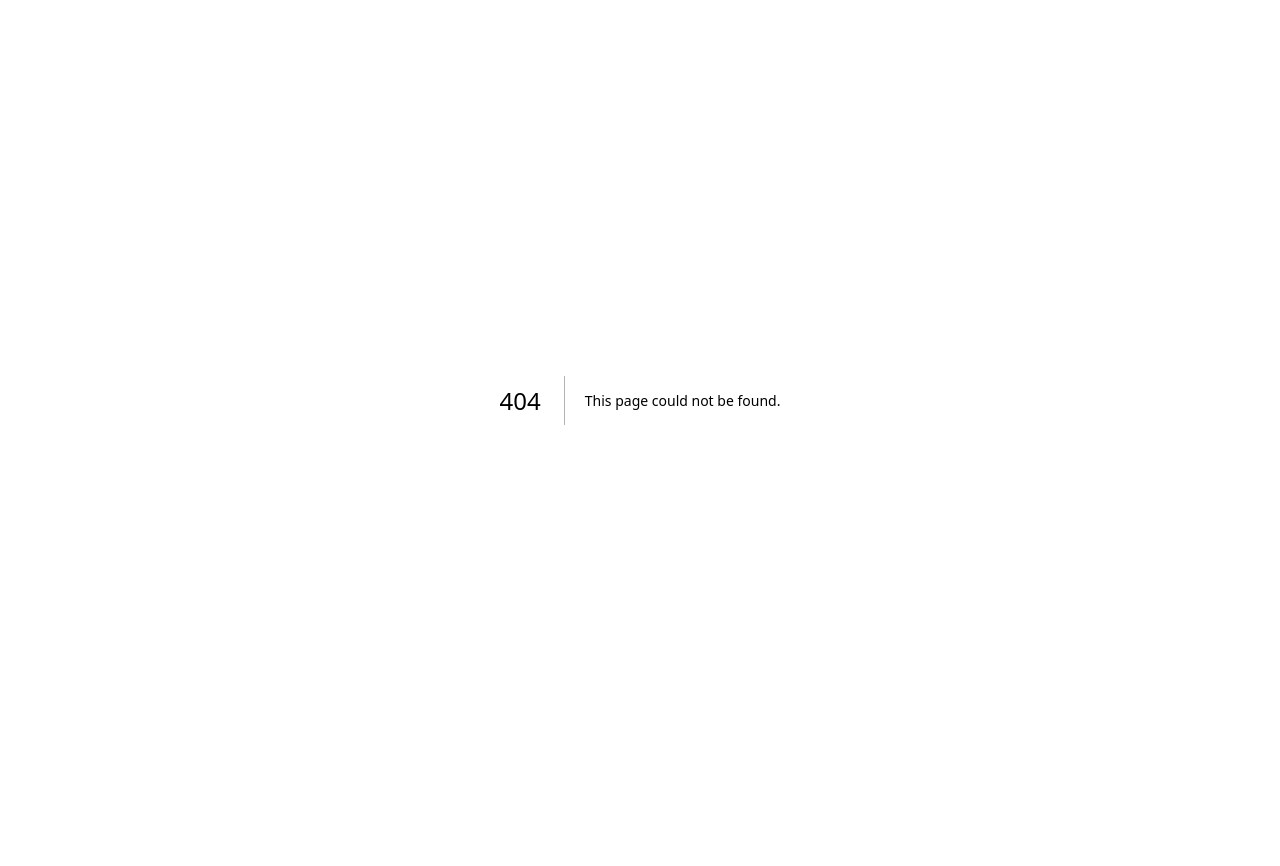
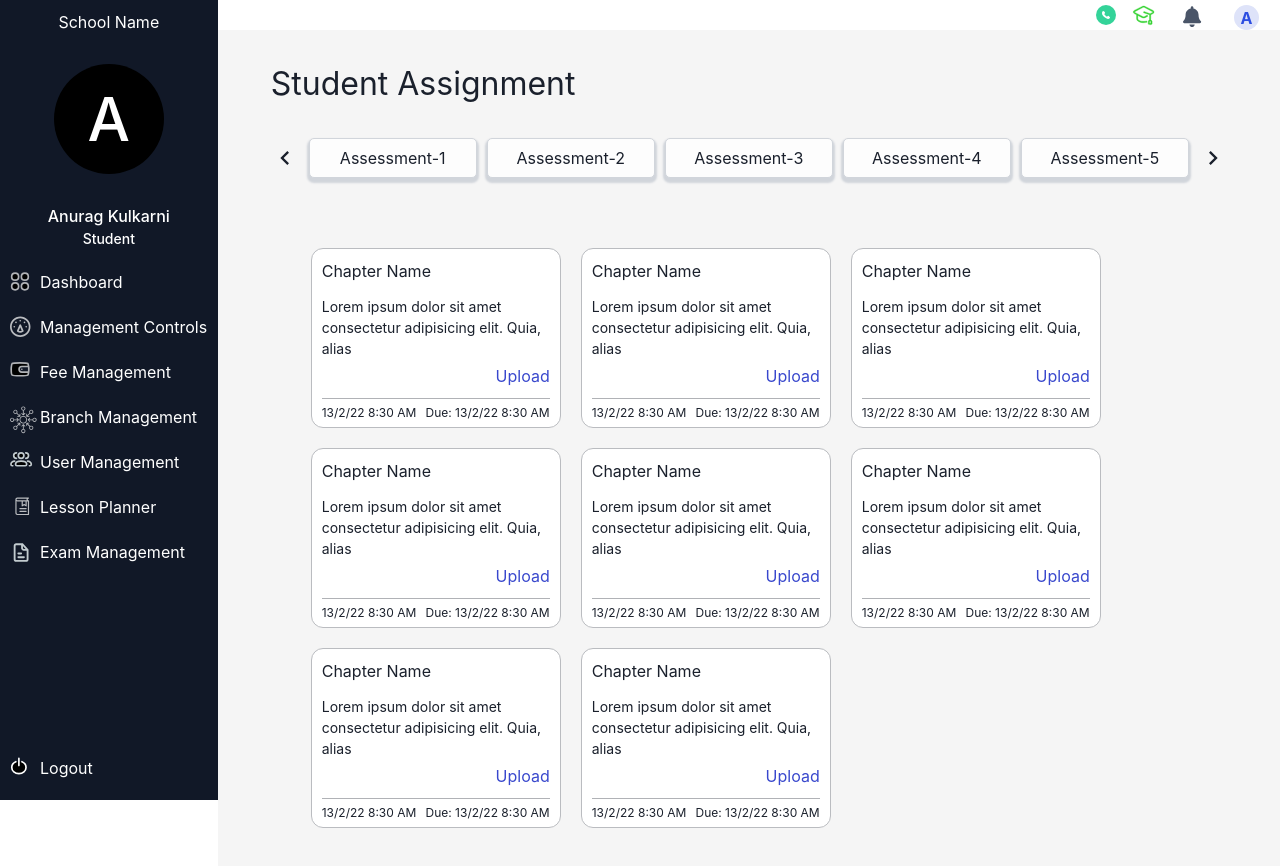
Before and after one commit to DezyNation/instituteiq, a Next.js app: page /studentassignment in a window 1280 px wide. Before the commit this address had no page. Shown: the top 866 px of the page. Before the commit the page ends 800 px from the top, so only its background shows below. Built offline with nearby package versions, Linux system fonts and the light colour scheme.

Commit message:
Built Student Assignment UI

```diff
--- /dev/null
+++ b/src/Components/Student Assignment/StudentAssignment.jsx
@@ -0,0 +1,94 @@
+import { Grid } from "@chakra-ui/react";
+import React from "react";
+import MainPage from "../Layout Components/MainPage/MainPage";
+import Carousel from "../Misc/Carousel";
+import StudentAssignmentItem from "./StudentAssignmentItem";
+
+const StudentAssignment = () => {
+  const assignments = [
+    {
+      chapter: "Chapter Name",
+      description:
+        "Lorem ipsum dolor sit amet consectetur adipisicing elit. Quia, alias",
+      startDate: "13/2/22 8:30 AM",
+      dueDate: "13/2/22 8:30 AM",
+    },
+    {
+      chapter: "Chapter Name",
+      description:
+        "Lorem ipsum dolor sit amet consectetur adipisicing elit. Quia, alias",
+      startDate: "13/2/22 8:30 AM",
+      dueDate: "13/2/22 8:30 AM",
+    },
+    {
+      chapter: "Chapter Name",
+      description:
+        "Lorem ipsum dolor sit amet consectetur adipisicing elit. Quia, alias",
+      startDate: "13/2/22 8:30 AM",
+      dueDate: "13/2/22 8:30 AM",
+    },
+    {
+      chapter: "Chapter Name",
+      description:
+        "Lorem ipsum dolor sit amet consectetur adipisicing elit. Quia, alias",
+      startDate: "13/2/22 8:30 AM",
+      dueDate: "13/2/22 8:30 AM",
+    },
+    {
+      chapter: "Chapter Name",
+      description:
+        "Lorem ipsum dolor sit amet consectetur adipisicing elit. Quia, alias",
+      startDate: "13/2/22 8:30 AM",
+      dueDate: "13/2/22 8:30 AM",
+    },
+    {
+      chapter: "Chapter Name",
+      description:
+        "Lorem ipsum dolor sit amet consectetur adipisicing elit. Quia, alias",
+      startDate: "13/2/22 8:30 AM",
+      dueDate: "13/2/22 8:30 AM",
+    },
+    {
+      chapter: "Chapter Name",
+      description:
+        "Lorem ipsum dolor sit amet consectetur adipisicing elit. Quia, alias",
+      startDate: "13/2/22 8:30 AM",
+      dueDate: "13/2/22 8:30 AM",
+    },
+    {
+      chapter: "Chapter Name",
+      description:
+        "Lorem ipsum dolor sit amet consectetur adipisicing elit. Quia, alias",
+      startDate: "13/2/22 8:30 AM",
+      dueDate: "13/2/22 8:30 AM",
+    },
+  ];
+
+  return (
+    <MainPage heading="Student Assignment">
+      <Carousel />
+      <Grid
+        gridTemplateRows="repeat(2, max-content)"
+        h="100vh"
+        gridTemplateColumns="repeat(auto-fit, minmax(250px,250px))"
+        w="100%"
+        mt="70px"
+        ml="40px"
+        gap="20px"
+      >
+        {assignments.map((element) => {
+          return (
+            <StudentAssignmentItem
+              chapter={element.chapter}
+              description={element.description}
+              startDate={element.startDate}
+              dueDate={element.dueDate}
+            />
+          );
+        })}
+      </Grid>
+    </MainPage>
+  );
+};
+
+export default StudentAssignment;
--- /dev/null
+++ b/src/Components/Student Assignment/StudentAssignmentItem.jsx
@@ -0,0 +1,51 @@
+import { DownloadIcon } from "@chakra-ui/icons";
+import {
+  Box,
+  Card,
+  CardBody,
+  CardHeader,
+  Divider,
+  Flex,
+  Heading,
+  Text,
+} from "@chakra-ui/react";
+import Link from "next/link";
+import React from "react";
+
+const StudentAssignmentItem = ({
+  chapter,
+  description,
+  startDate,
+  dueDate,
+}) => {
+  return (
+    <Card
+      w="250px"
+      h="180px"
+      p="10px"
+      border="1px solid #BABCC0"
+      borderRadius="12px"
+      bg="#fff"
+    >
+      <CardHeader>
+        <Heading size="md">{chapter}</Heading>
+      </CardHeader>
+      <Divider bg="#B0B2B6" h="0.5px" mt="5px" />
+      <CardBody>
+        <Box>
+          <Text pt="2" fontSize="sm">
+            {description}
+          </Text>
+        </Box>
+        <Link href="" style={{color:"#3948CD",textAlign:"right",display:"flex",justifyContent:"flex-end",marginTop:"5px"}}>Upload</Link>
+        <Divider bg="#B0B2B6" h="0.5px" mb="5px" mt="10px"/>
+        <Flex justifyContent="space-between">
+          <Text fontSize="xs">{startDate}</Text>
+          <Text fontSize="xs">{`Due: ${dueDate}`}</Text>
+        </Flex>
+      </CardBody>
+    </Card>
+  );
+};
+
+export default StudentAssignmentItem;
--- /dev/null
+++ b/src/pages/studentassignment.js
@@ -0,0 +1,14 @@
+import StudentDashboardSidebar from "@/Components/Layout Components/Sidebar/StudentDashboardSidebar";
+import StudentAssignment from "@/Components/Student Assignment/StudentAssignment";
+import { Flex } from "@chakra-ui/react";
+
+export default function studentassignment() {
+  return (
+    <>
+      <Flex>
+        <StudentDashboardSidebar />
+        <StudentAssignment />
+      </Flex>
+    </>
+  );
+}
```
